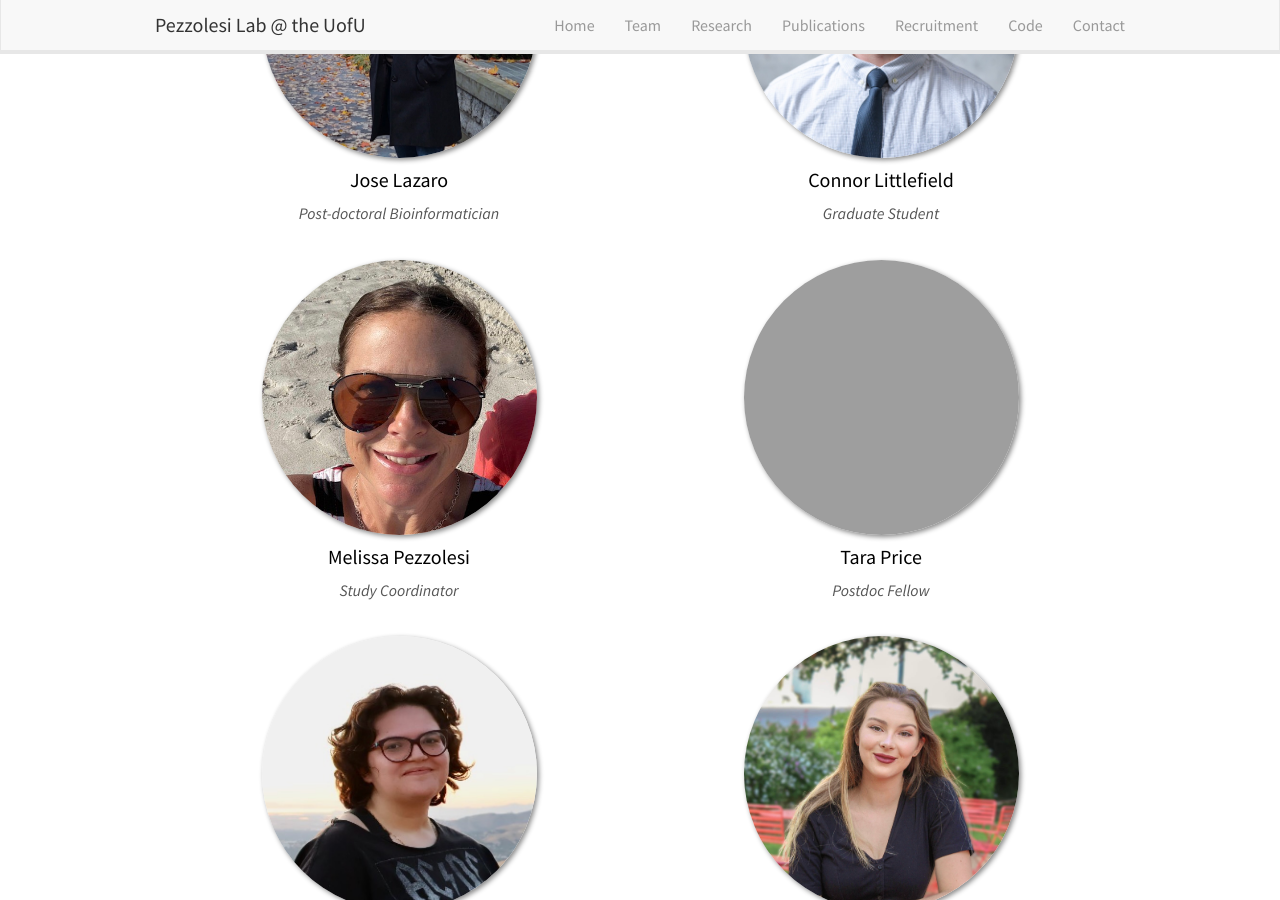
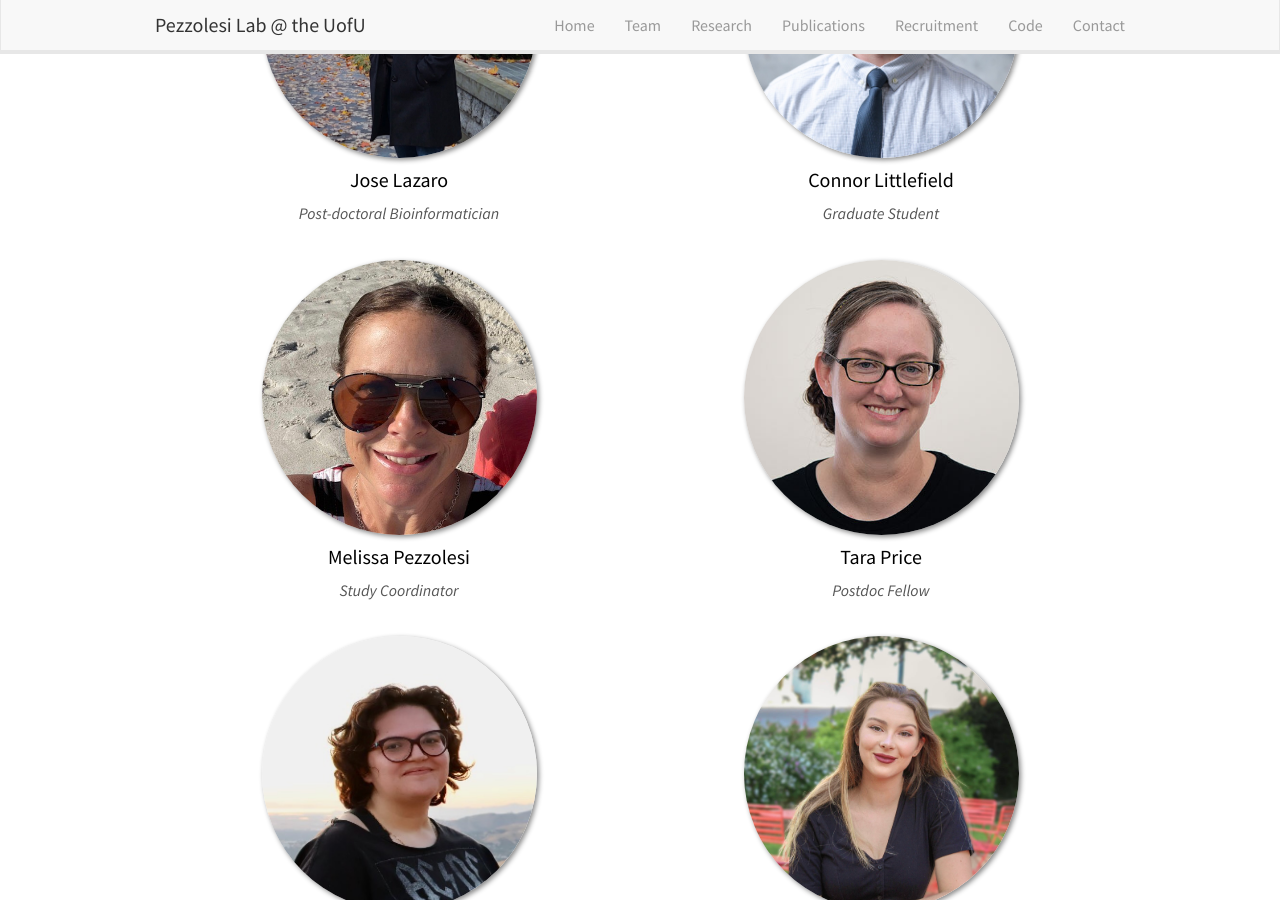
Before and after one commit to PezzolesiLab/pezzolesilab, a Jekyll site: the page built from _pages/team.md, in a window 1280 px wide and 900 px high, scrolled down 692 px. Built offline with Jekyll 4.4.1, drawn with Linux system fonts in a browser that asks for light colours; nearby versions of some CDN libraries.

Commit message:
Update team_members.yml

```diff
--- a/_data/team_members.yml
+++ b/_data/team_members.yml
@@ -29,7 +29,7 @@
   group: 1
 
 - name: Tara Price
-  photo:
+  photo: Tara.jpg
   info: Postdoc Fellow
   url: taraprice
   group: 1
```
